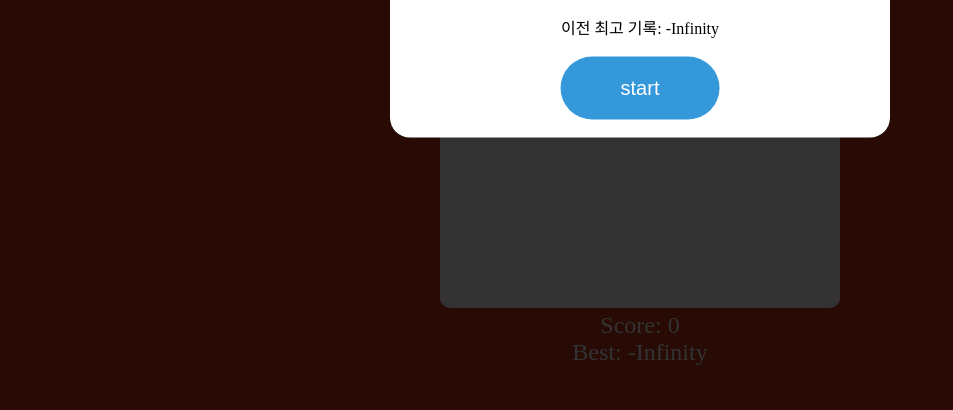
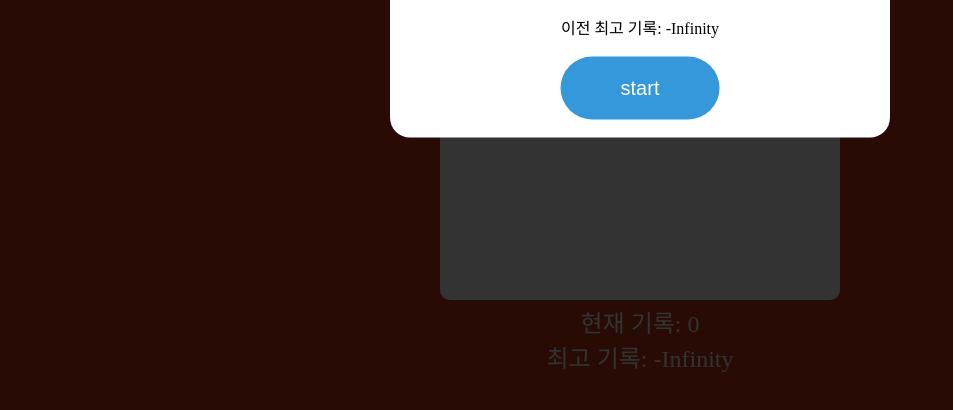
Before and after one commit to jinmo0320/game2, a plain HTML site: page index.html in a window 1280 px wide. Shown: the part 386-796 px from the top of the page, without its empty margins (0-953 px from the left). Drawn offline with Linux system fonts and the light colour scheme.

Commit message:
sosohan update3

```diff
--- a/index.html
+++ b/index.html
@@ -30,8 +30,8 @@
       <div class="canvasArea">
         <canvas>지원하지 않는 브라우저</canvas>
       </div>
-      <div class="score">Score: 0</div>
-      <div class="best">Best: 0</div>
+      <div class="score">현재 기록: 0</div>
+      <div class="best">최고 기록: 0</div>
     </div>
     <script type="module" src="index.js"></script>
   </body>
--- a/index.js
+++ b/index.js
@@ -72,7 +72,7 @@ function setBest() {
 function setUserScore() {
   noticeScore.innerHTML = `현재 기록: ${timerId}`;
   setBest();
-  best.innerHTML = `Best: ${bestScore}`;
+  best.innerHTML = `최고 기록: ${bestScore}`;
   noticeBest.innerHTML = `이전 최고 기록: ${bestScore}`;
 }
 
@@ -711,7 +711,7 @@ function animate() {
     levelUpdate(num);
   }
 
-  score.innerHTML = `Score: ${timerId}`;
+  score.innerHTML = `현재 기록: ${timerId}`;
 
   player.update();
 }
```
